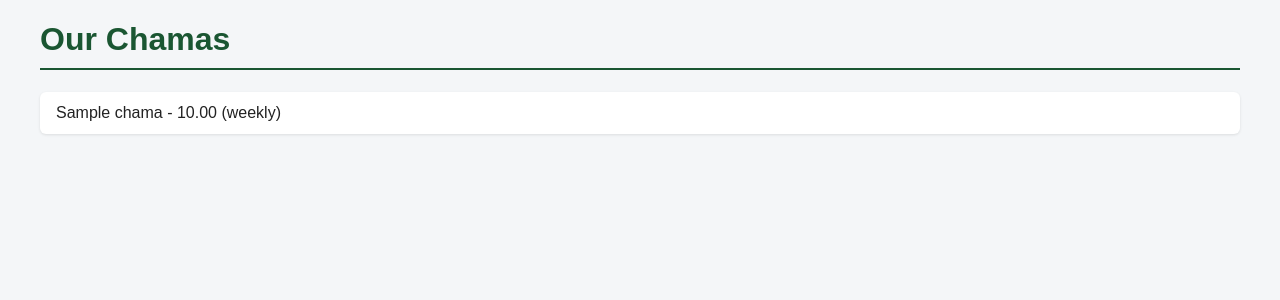
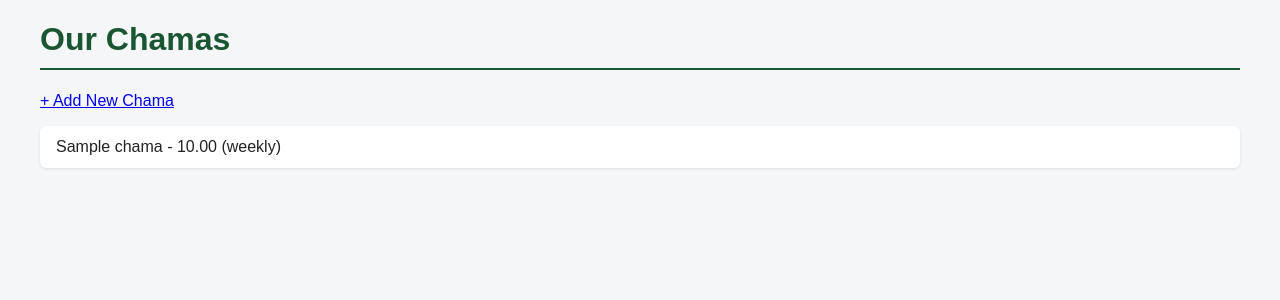
Before and after one commit to ATHMAN-RLD/chama-platform-, a Django app: page / in a window 1280 px wide. Shown: the part 58-358 px from the top of the page. Run offline with Django 5.2, Linux system fonts and the light colour scheme; tables that the repository leaves empty hold one stand-in row (values such as "Sample post").

Commit message:
Add form to create new Chama through the website

```diff
--- a/groups/templates/groups/chama_list.html
+++ b/groups/templates/groups/chama_list.html
@@ -4,6 +4,7 @@
 
 {% block content %}
     <h1>Our Chamas</h1>
+    <p><a href="{% url 'add_chama' %}">+ Add New Chama</a></p>
     <ul>
         {% for chama in chamas %}
             <li>{{ chama.name }} - {{ chama.contribution_amount }} ({{ chama.contribution_frequency }})</li>
--- a/groups/urls.py
+++ b/groups/urls.py
@@ -6,4 +6,5 @@ urlpatterns = [
     path('members/', views.member_list, name='member_list'),
     path('contributions/', views.contribution_list, name='contribution_list'),
     path('loans/', views.loan_list, name='loan_list'),
+    path('chamas/add/', views.add_chama, name='add_chama'),
 ]
--- a/groups/views.py
+++ b/groups/views.py
@@ -1,5 +1,6 @@
-from django.shortcuts import render
+from django.shortcuts import render, redirect
 from .models import Chama, Member, Contribution, Loan
+from .forms import ChamaForm
 
 def chama_list(request):
     chamas = Chama.objects.all()
@@ -16,3 +17,12 @@ def contribution_list(request):
 def loan_list(request):
     loans = Loan.objects.all()
     return render(request, 'groups/loan_list.html', {'loans': loans})
+def add_chama(request):
+    if request.method == 'POST':
+        form = ChamaForm(request.POST)
+        if form.is_valid():
+            form.save()
+            return redirect('chama_list')
+    else:
+        form = ChamaForm()
+    return render(request, 'groups/add_chama.html', {'form': form})
```
Also changed, not shown: groups/forms.py (added, +7 -0 lines), groups/templates/groups/add_chama.html (added, +12 -0 lines).
